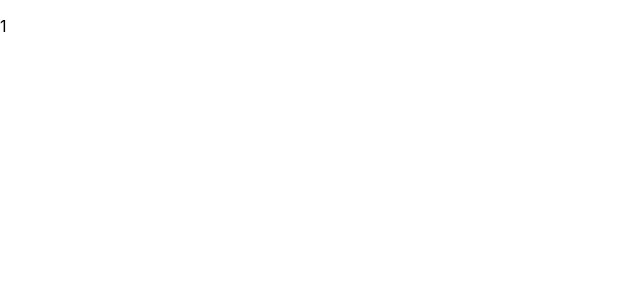
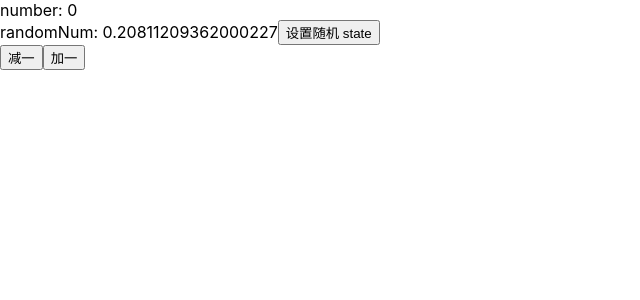
Before and after one commit to Carefree-happy/react-demo, a React (Create React App) app: page / in a window 1280 px wide. Shown: the top 300 px of the page, without its empty margins (0-640 px from the left). Built offline with nearby package versions, Linux system fonts and the light colour scheme.

Commit message:
feat: useWhyDidYouUpdate

```diff
--- a/src/App.tsx
+++ b/src/App.tsx
@@ -1,17 +1,38 @@
 import { useState } from "react"
-import useTimeout from "./hooks/U/useTimeout";
+import useWhyDidYouUpdate from "./hooks/U/useWhyDidYouUpdate";
+
+const Demo: React.FC<{ count: number }> = (props) => {
+    const [randomNum, setRandomNum] = useState(Math.random());
+
+    useWhyDidYouUpdate('Demo', { ...props, randomNum });
+
+    return (
+        <div>
+            <div>
+                <span>number: {props.count}</span>
+            </div>
+            <div>
+                randomNum: {randomNum}
+                <button onClick={() => setRandomNum(Math.random)}>
+                    设置随机 state
+                </button>
+            </div>
+        </div>
+    );
+  };
 
 function App() {
-    const [state, setState] = useState(0);
+    const [count, setCount] = useState(0);
 
-    useTimeout(() => {
-        setState(state + 1)
-    }, 1000);
     return (
         <div>
-            <p>{ state }</p>
+            <Demo count={count} />
+            <div>
+                <button onClick={() => setCount((prevCount) => prevCount - 1)}>减一</button>
+                <button onClick={() => setCount((prevCount) => prevCount + 1)}>加一</button>
+            </div>
         </div>
-    )
+    );
 }
 
 export default App
--- /dev/null
+++ b/src/hooks/U/useWhyDidYouUpdate.ts
@@ -0,0 +1,29 @@
+import { useEffect, useRef } from 'react';
+
+export type IProps = Record<string, any>;
+
+export default function useWhyDidYouUpdate(componentName: string, props: IProps) {
+    const prevProps = useRef<IProps>({});
+
+    useEffect(() => {
+        if (prevProps.current) {
+            const allKeys = Object.keys({ ...prevProps.current, ...props });
+            const changedProps: IProps = {};
+
+            allKeys.forEach((key) => {
+                if (!Object.is(prevProps.current[key], props[key])) {
+                    changedProps[key] = {
+                        from: prevProps.current[key],
+                        to: props[key],
+                    };
+                }
+            });
+
+            if (Object.keys(changedProps).length) {
+                console.log('[why-did-you-update]', componentName, changedProps);
+            }
+        }
+
+        prevProps.current = props;
+    });
+}
```
